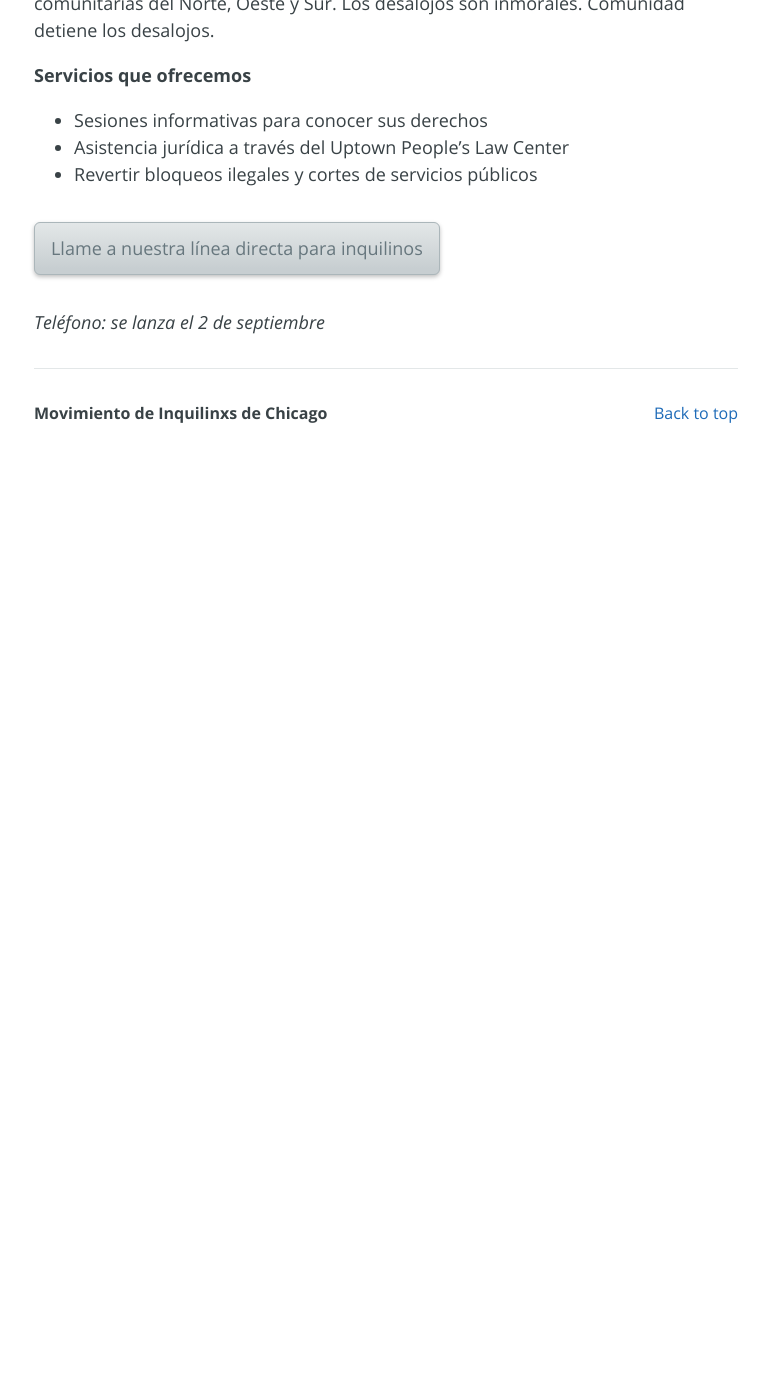
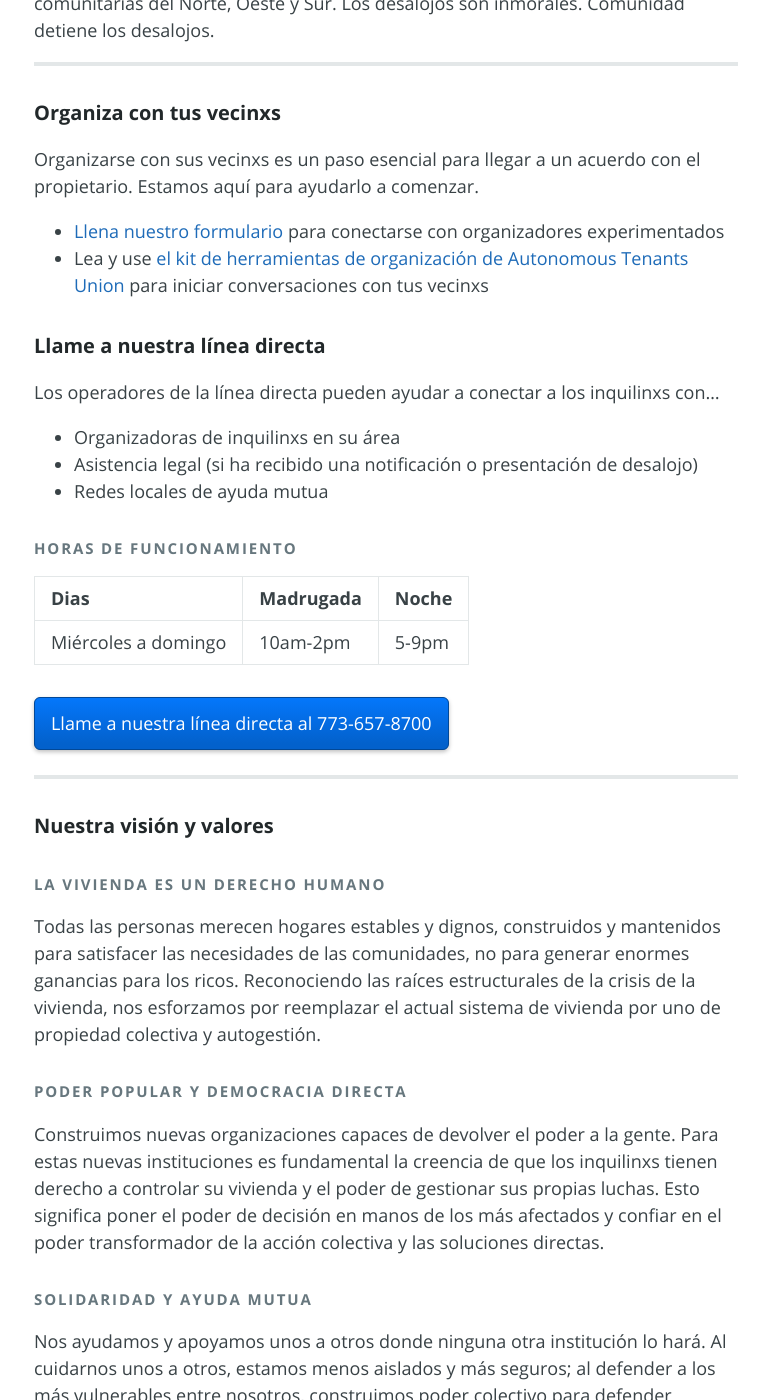
Before and after one commit to ChicagoTenants/chicagotenants.org, a Jekyll site: the page built from _translations/es.md, in a window 1280 px wide and 1400 px high, scrolled down 475 px. Shown: the whole window, without its empty margins (254-1023 px from the left). Built offline with Jekyll 4.4.1, drawn with Linux system fonts in a browser that asks for light colours; nearby versions of some CDN libraries; some web fonts are replaced; library files that are not in the unit come from our copies; before the commit the page ends 980 px from its top, so only the background shows below that; some of the changed text lies outside the part shown.

Commit message:
added spanish

```diff
--- a/_includes/footer.html
+++ b/_includes/footer.html
@@ -4,6 +4,6 @@
 	{% endcapture %}
 
 	<p id="name"><b>{{ siteName }}</b></p>
-	<p id="top"><a href="#">Back to top</a></p>
+	<p id="top"><a href="#">{{ page.back-to-top-text | markdownify | remove: "<p>" | remove: "</p>" }}</a></p>
 	<div style="clear: both;"></div>
 </footer>
--- a/_translations/es.md
+++ b/_translations/es.md
@@ -4,18 +4,52 @@ language-code: es_LA
 translated-site-name: Movimiento de Inquilinxs de Chicago
 translated-site-description: Conozca sus derechos como inquilino y obtenga ayuda en su barrio.
 
-banner-text: "**Por orden del Gobernador:** todos los desalojos de Illinois son ilegales hasta el 9/19/20"
+banner-text: "**Por orden de los CDC:**
+la mayoría de los desalojos son ilegales hasta el 12/31/20. Lea la declaración completa de los CDC"
+banner-link: "https://s3.amazonaws.com/public-inspection.federalregister.gov/2020-19654.pdf"
+back-to-top-text: Ve arriba
 
 title: Inicio
 ---
 
 El Movimiento de Inquilinxs de Chicago (CTM) es una coalición de organizaciones comunitarias del Norte, Oeste y Sur. Los desalojos son inmorales. Comunidad detiene los desalojos.
 
-**Servicios que ofrecemos**
-- Sesiones informativas para conocer sus derechos
-- Asistencia jurídica a través del Uptown People's Law Center
-- Revertir bloqueos ilegales y cortes de servicios públicos
+----
 
-{% include button.html text="Llame a nuestra línea directa para inquilinos" %}
+### Organiza con tus vecinxs
 
-_Teléfono: se lanza el 2 de septiembre_
+Organizarse con sus vecinxs es un paso esencial para llegar a un acuerdo con el propietario. Estamos aquí para ayudarlo a comenzar.
+- [Llena nuestro formulario](http://bit.ly/letsorganize)
+para conectarse con organizadores experimentados
+- Lea y use [el kit de herramientas de organización de Autonomous Tenants Union](http://bit.ly/tenanttoolkit) para iniciar conversaciones con tus vecinxs
+
+### Llame a nuestra línea directa
+
+Los operadores de la línea directa pueden ayudar a conectar a los inquilinxs con...
+- Organizadoras de inquilinxs en su área
+- Asistencia legal (si ha recibido una notificación o presentación de desalojo)
+- Redes locales de ayuda mutua
+
+##### Horas de funcionamiento
+
+| Dias                | Madrugada | Noche   |
+|---------------------|-----------|---------|
+| Miércoles a domingo | 10am-2pm  | 5-9pm   |
+
+{% include button.html text="Llame a nuestra línea directa al 773-657-8700" link="tel:+17736578700" %}
+
+----
+
+### Nuestra visión y valores
+
+##### La vivienda es un derecho humano
+Todas las personas merecen hogares estables y dignos, construidos y mantenidos para satisfacer las necesidades de las comunidades, no para generar enormes ganancias para los ricos. Reconociendo las raíces estructurales de la crisis de la vivienda, nos esforzamos por reemplazar el actual sistema de vivienda por uno de propiedad colectiva y autogestión.
+
+##### Poder popular y democracia directa
+Construimos nuevas organizaciones capaces de devolver el poder a la gente. Para estas nuevas instituciones es fundamental la creencia de que los inquilinxs tienen derecho a controlar su vivienda y el poder de gestionar sus propias luchas. Esto significa poner el poder de decisión en manos de los más afectados y confiar en el poder transformador de la acción colectiva y las soluciones directas.
+
+##### Solidaridad y ayuda mutua
+Nos ayudamos y apoyamos unos a otros donde ninguna otra institución lo hará. Al cuidarnos unos a otros, estamos menos aislados y más seguros; al defender a los más vulnerables entre nosotros, construimos poder colectivo para defender nuestras comunidades. Reconociendo las realidades del capitalismo racial-patriarcal, nos esforzamos por construir un movimiento que incluya a personas de todas las razas, nacionalidades, idiomas, géneros, sexualidad, ocupación y capacidad.
+
+##### Liberación y autodeterminación
+Luchamos por un futuro en el que las comunidades estén libres de opresión y dominación de todo tipo, donde las personas tengan un control significativo sobre sus hogares, condiciones de vida, medio ambiente y futuros. No nos detendremos hasta que todos seamos libres: libres de la mercantilización de la vivienda, libres de los desplazamientos racistas, libres de la violencia que a menudo enfrentamos en casa, libres de la policía ocupante y libres de la dominación capitalista sobre nuestras vidas.
```
Also changed, not shown: index.md (+5 -4 lines).
